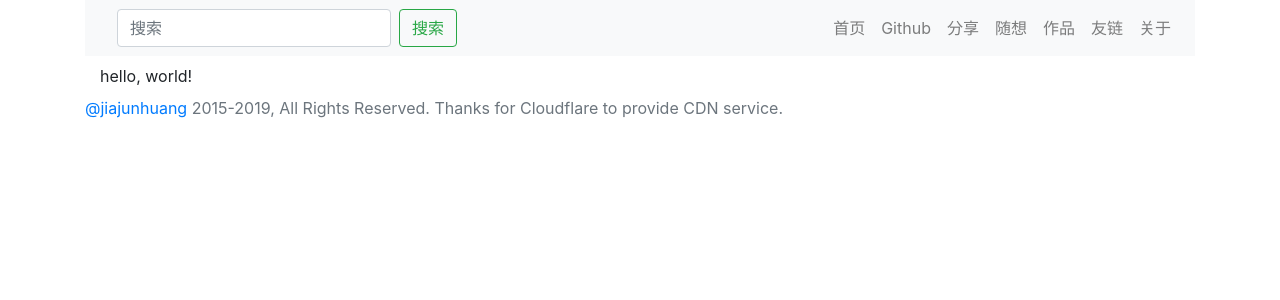
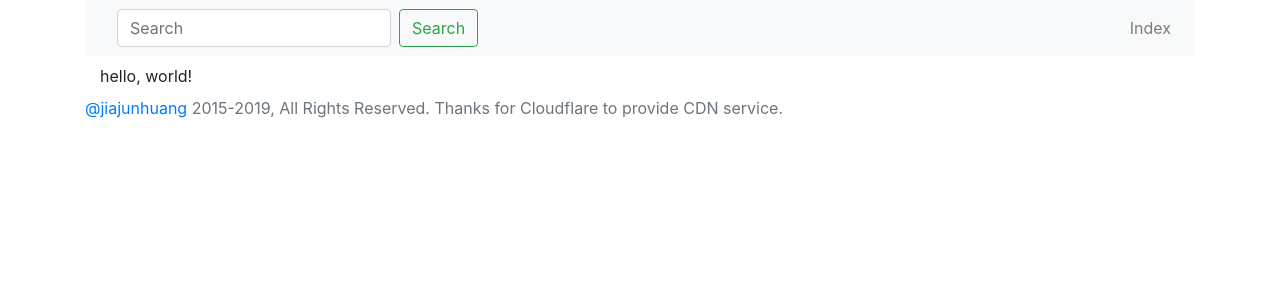
Before and after one commit to jiajunhuang/pytemplate, a Flask app: page / in a window 1280 px wide. Shown: the top 300 px of the page. Run offline with Flask 2, Linux system fonts and the light colour scheme; some libraries are stand-ins or nearby versions.

Commit message:
simplify index page

```diff
--- a/config.py
+++ b/config.py
@@ -10,8 +10,8 @@ class Config:
 
         # 配置，一般是全局变量
         self.FLASK_CONFIG = {
-            "SITE_NAME": os.getenv("SITE_NAME", "网站标题"),
-            "SITE_SLOGAN": os.getenv("SITE_SLOGAN", "网站slogan"),
+            "SITE_NAME": os.getenv("SITE_NAME", "Kindle Highlights/Notes Export"),
+            "SITE_SLOGAN": os.getenv("SITE_SLOGAN", "Export your kindle highlight/notes"),
             "GA_CODE": os.getenv("GA_CODE"),  # Google Analytics Code
             "DISABLE_AD": os.getenv("DISABLE_AD") == "True",
         }
--- a/templates/base.html
+++ b/templates/base.html
@@ -9,12 +9,12 @@
         <meta name="apple-mobile-web-app-capable" content="yes">
         <meta name="apple-mobile-web-status-bar-style" content="#F8F9FA">
         <!-- Android -->
-        <link rel="shortcut icon" href="/static/apple-touch-icon.png">
+        <link rel="shortcut icon" href="https://jiajunhuang.com/static/apple-touch-icon.png">
         <meta name="theme-color" content="#F8F9FA">
         {% block include_meta %}{% endblock %}
 
         <!-- Bootstrap CSS -->
-        <link rel="apple-touch-icon" href="/static/apple-touch-icon.png">
+        <link rel="apple-touch-icon" href="https://jiajunhuang.com/static/apple-touch-icon.png">
         <link rel="stylesheet" href="https://cdnjs.cloudflare.com/ajax/libs/twitter-bootstrap/4.3.1/css/bootstrap.min.css" />
         {% block include_css %}{% endblock %}
 
@@ -52,31 +52,13 @@
 
                     <div class="collapse navbar-collapse" id="navbarSupportedContent">
                         <form class="form-inline mr-auto" action="/search" method="POST">
-                            <input class="form-control mr-sm-2" type="search" placeholder="搜索" name="search">
-                            <button class="btn btn-outline-success my-2 my-sm-0" type="submit">搜索</button>
+                            <input class="form-control mr-sm-2" type="search" placeholder="Search" name="search">
+                            <button class="btn btn-outline-success my-2 my-sm-0" type="submit">Search</button>
                         </form>
 
                         <ul class="navbar-nav">
                             <li class="nav-item">
-                                <a class="nav-link" href="/">首页</a>
-                            </li>
-                            <li class="nav-item">
-                                <a class="nav-link" href="https://github.com/jiajunhuang/blog">Github</a>
-                            </li>
-                            <li class="nav-item">
-                                <a class="nav-link" href="/sharing">分享</a>
-                            </li>
-                            <li class="nav-item">
-                                <a class="nav-link" href="/notes">随想</a>
-                            </li>
-                            <li class="nav-item">
-                                <a class="nav-link" href="/projects">作品</a>
-                            </li>
-                            <li class="nav-item">
-                                <a class="nav-link" href="/friends">友链</a>
-                            </li>
-                            <li class="nav-item">
-                                <a class="nav-link" href="/aboutme">关于</a>
+                                <a class="nav-link" href="/">Index</a>
                             </li>
                         </ul>
                     </div>
@@ -85,10 +67,8 @@
 
             <main role="main" class="container">
                 <div id="body" class="row">
-                    <div class="col-md-9">
+                    <div class="col-md-12">
                         {% block content %}{% endblock %}
-                    </div>
-                    <div class="col-md-3">
                     </div>
                 </div>
             </main>
```
